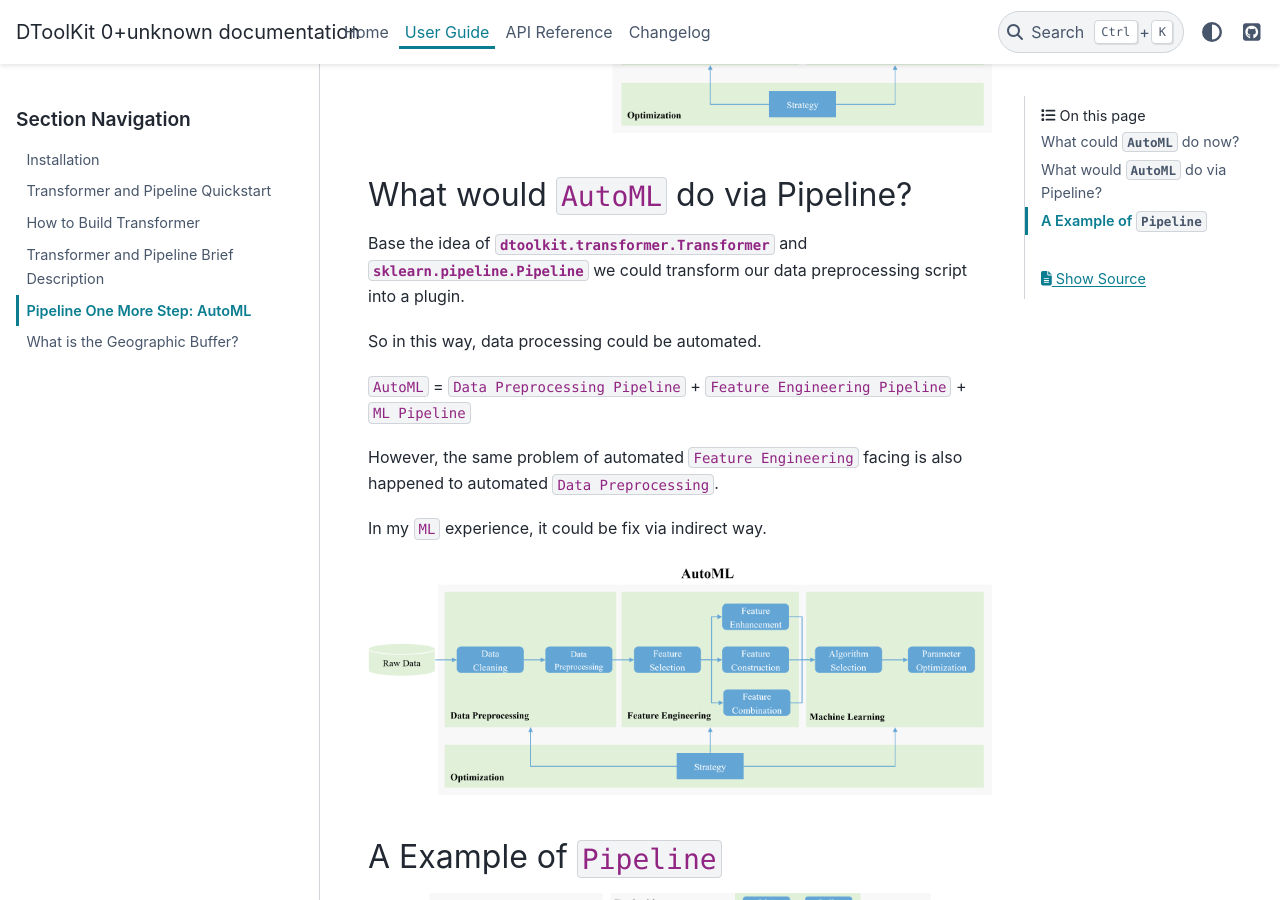
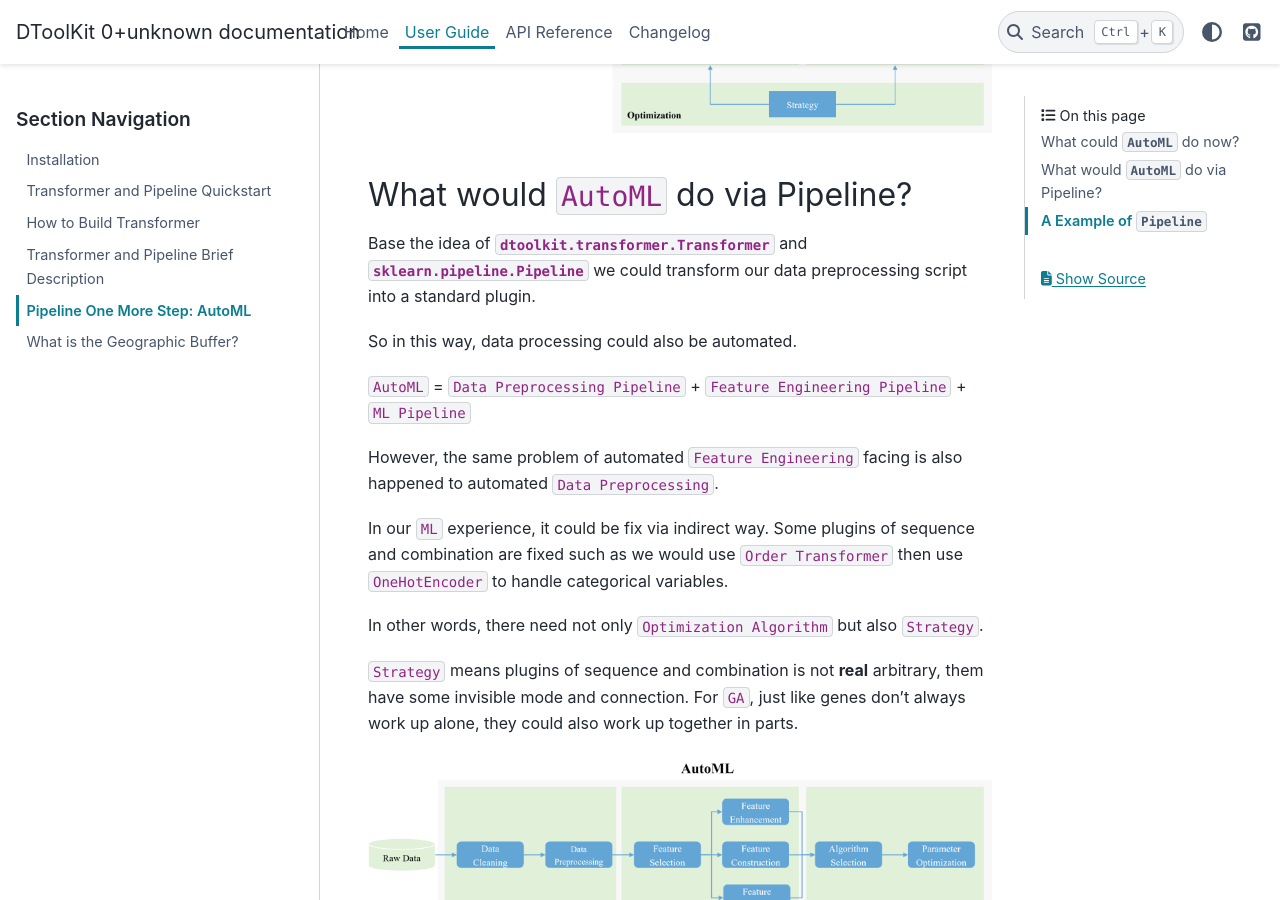
Before and after one commit to Zeroto521/my-data-toolkit, a Sphinx documentation site: the page built from doc/source/guide/automl.md, in a window 1280 px wide and 900 px high, scrolled down 1410 px. Built offline with Sphinx 7.4.7 and the PyData theme 0.15.4, drawn with Linux system fonts in a browser that asks for light colours.

Commit message:
DOC: finished What would `AutoML` do via Pipeline?

```diff
--- a/doc/source/guide/automl.md
+++ b/doc/source/guide/automl.md
@@ -33,15 +33,21 @@ As for `Feature Engineering`, part of them could be automated. `Feature Engineer
 
 ## What would `AutoML` do via Pipeline?
 
-Base the idea of {class}`dtoolkit.transformer.Transformer` and {class}`sklearn.pipeline.Pipeline` we could transform our data preprocessing script into a plugin.
+Base the idea of {class}`dtoolkit.transformer.Transformer` and {class}`sklearn.pipeline.Pipeline` we could transform our data preprocessing script into a standard plugin.
 
-So in this way, data processing could be automated.
+So in this way, data processing could also be automated.
 
 `AutoML` = `Data Preprocessing Pipeline` + `Feature Engineering Pipeline` + `ML Pipeline`
 
 However, the same problem of automated `Feature Engineering` facing is also happened to automated `Data Preprocessing`.
 
-In my `ML` experience, it could be fix via indirect way.
+In our `ML` experience, it could be fix via indirect way.
+Some plugins of sequence and combination are fixed such as we would use `Order Transformer` then use `OneHotEncoder` to handle categorical variables.
+
+In other words, there need not only `Optimization Algorithm` but also `Strategy`.
+
+`Strategy` means plugins of sequence and combination is not **real** arbitrary, them have some invisible mode and connection.
+For `GA`, just like genes don't always work up alone, they could also work up together in parts.
 
 ![Complete AutoML workflow](../_static/complete-automl-workflow.png)
 
```
